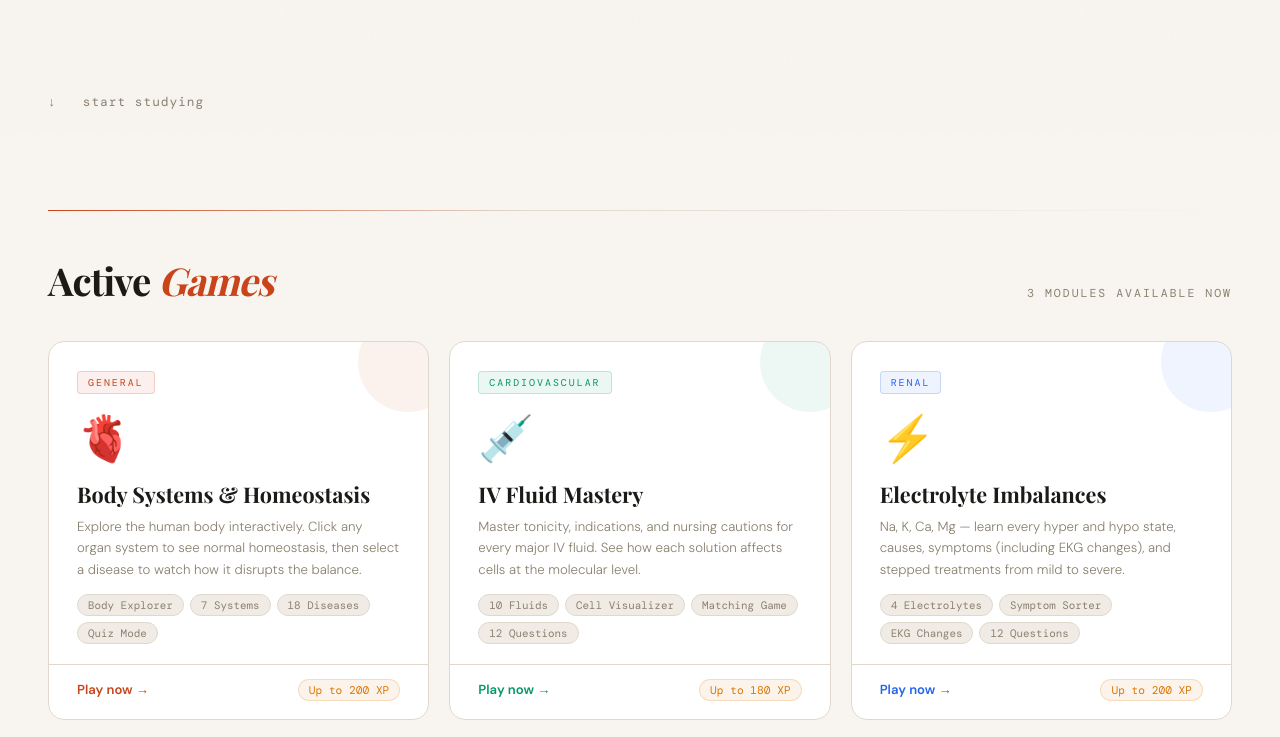
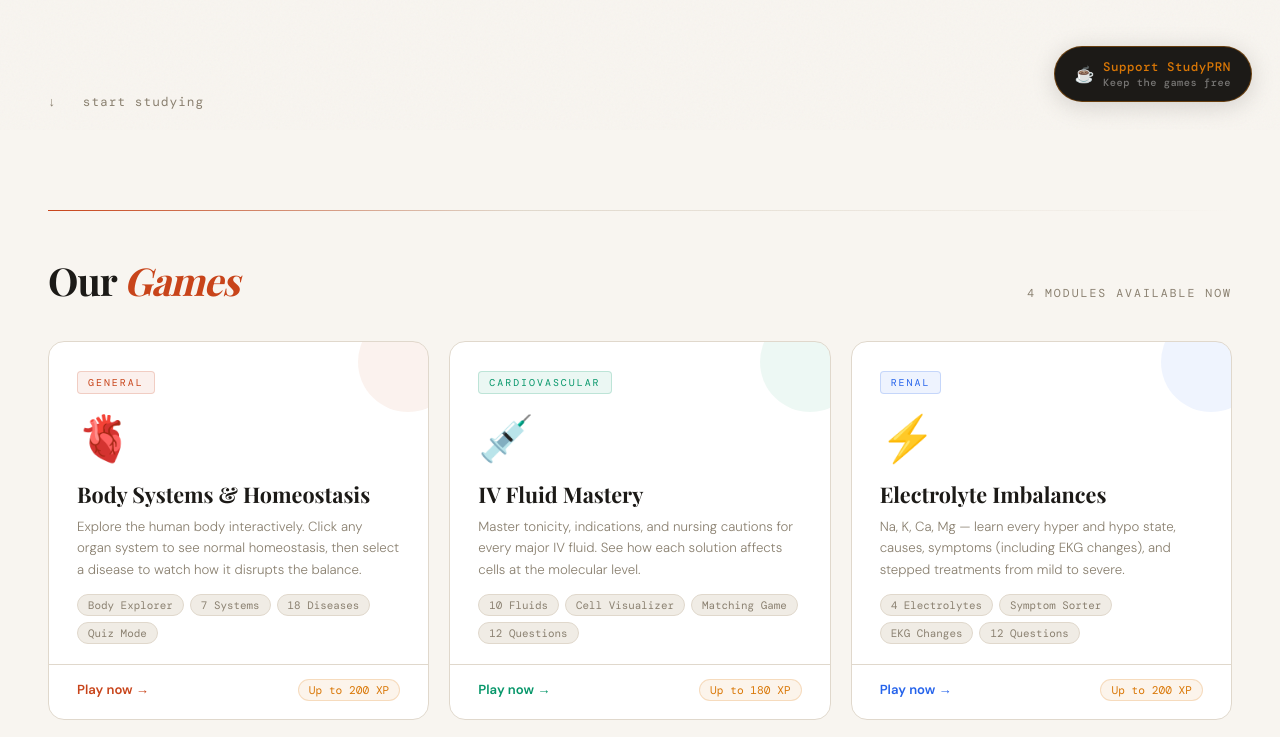
Before and after one commit to sesquibel/nursing_games, a plain HTML site: page index.html in a window 1280 px wide. Shown: the part 670-1407 px from the top of the page. Drawn offline with nearby package versions, Linux system fonts and the light colour scheme; a web font is replaced by a local one.

Commit message:
Add tip button to index page

```diff
--- a/index.html
+++ b/index.html
@@ -756,6 +756,52 @@
         user-select: none;
       }
 
+      /* ── TIP BUTTON ── */
+      .tip-float {
+        position: fixed;
+        bottom: 28px;
+        right: 28px;
+        z-index: 1000;
+        display: flex;
+        align-items: center;
+        gap: 8px;
+        background: var(--ink);
+        color: #fff;
+        border: 1px solid rgba(217, 119, 6, 0.4);
+        border-radius: 100px;
+        padding: 12px 20px;
+        font-family: 'DM Mono', monospace;
+        font-size: 0.78rem;
+        font-weight: 500;
+        letter-spacing: 0.5px;
+        text-decoration: none;
+        box-shadow: 0 4px 24px rgba(0,0,0,0.15);
+        transition: all 0.25s cubic-bezier(0.34, 1.56, 0.64, 1);
+        cursor: pointer;
+      }
+
+      .tip-float:hover {
+        transform: translateY(-3px) scale(1.04);
+        border-color: var(--gold);
+        box-shadow: 0 8px 32px rgba(217, 119, 6, 0.25);
+        background: #2a2317;
+      }
+
+      .tip-float .tip-icon {
+        font-size: 1rem;
+      }
+
+      .tip-float .tip-text {
+        color: var(--gold);
+      }
+
+      .tip-float .tip-sub {
+        color: rgba(255,255,255,0.4);
+        font-size: 0.65rem;
+        display: block;
+        margin-top: 1px;
+      }
+
       /* RESPONSIVE */
       @media (max-width: 768px) {
         .topbar {
@@ -813,13 +859,12 @@
           remember it.
         </h1>
         <p class="hero-sub">
-          Interactive games built from real nursing lecture material. Each module covers
-          homeostasis, pathophysiology, clinical application, and NCLEX-style questions — so you
-          study smarter, not longer.
+          Interactive games built for students in the healthcare field. Have fun while learning the
+          material — so you study smarter, not longer.
         </p>
         <div class="stats-row">
           <div class="stat-item">
-            <div class="stat-number" id="games-count">3</div>
+            <div class="stat-number" id="games-count">4</div>
             <div class="stat-label">Games Live</div>
           </div>
           <div class="stat-item">
@@ -848,8 +893,8 @@
     <section class="section">
       <div class="section-divider"></div>
       <div class="section-header">
-        <h2 class="section-title">Active <span>Games</span></h2>
-        <div class="section-meta">3 modules available now</div>
+        <h2 class="section-title">Our <span>Games</span></h2>
+        <div class="section-meta">4 modules available now</div>
       </div>
 
       <div class="games-grid">
@@ -1288,8 +1333,19 @@
       <div class="footer-left">Study<span>PRN</span></div>
       <div class="footer-right">
         StudyPRN, built for healthcare students · HTML / CSS / JS · Open source on GitHub
+        &nbsp;·&nbsp;
+        <a href="https://ko-fi.com/YOUR_KOFI_USERNAME" target="_blank" rel="noopener" style="color: var(--gold); text-decoration: none; font-family: 'DM Mono', monospace; font-size: 0.7rem;">☕ support the project</a>
       </div>
     </footer>
+
+    <!-- ── FLOATING TIP BUTTON ── -->
+    <a href="https://ko-fi.com/YOUR_KOFI_USERNAME" target="_blank" rel="noopener" class="tip-float" title="Support StudyPRN">
+      <span class="tip-icon">☕</span>
+      <span>
+        <span class="tip-text">Support StudyPRN</span>
+        <span class="tip-sub">Keep the games free</span>
+      </span>
+    </a>
 
     <script>
       // ── INTERSECTION OBSERVER for fade-ins ──
```
